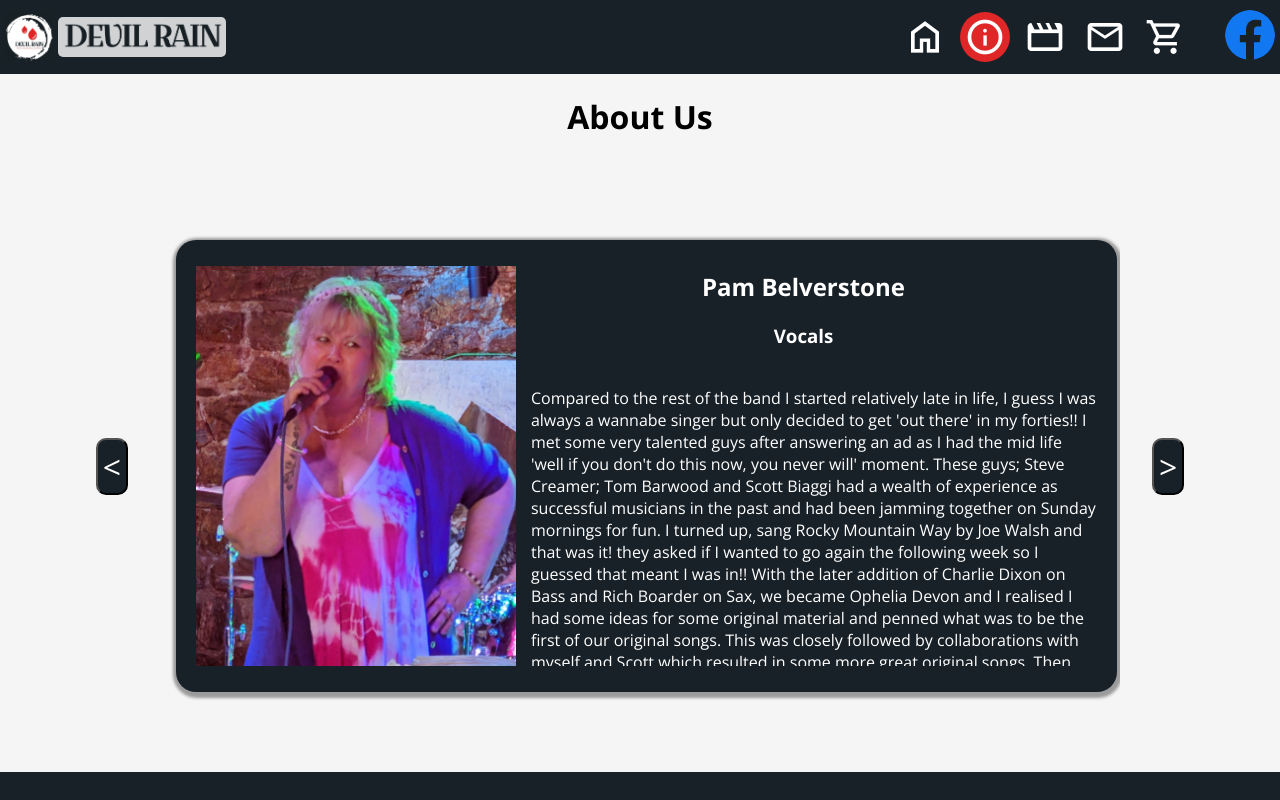
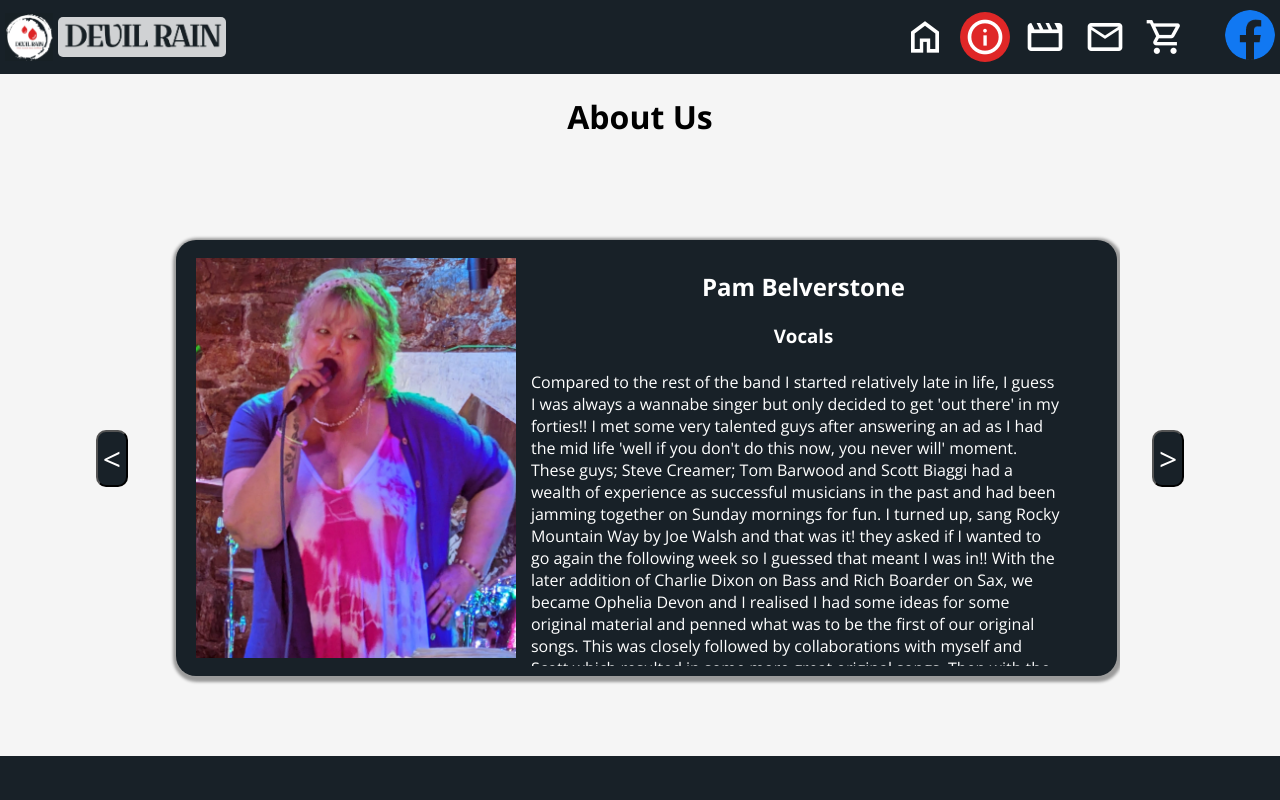
Before and after one commit to seanbelverstone/devil-rain, a React (Create React App) app: page /about in a window 1280 px wide. Built offline with nearby package versions, Linux system fonts and the light colour scheme.

Commit message:
updated the styling for the bar and moved the 'wrapper' inside of it.

```diff
--- a/src/pages/About.js
+++ b/src/pages/About.js
@@ -116,15 +116,16 @@ function About() {
 						<div className="carouselText">
 							<h2 className="memberName">{member.name}</h2>
 							<h3 className="memberRole">{member.role}</h3>
-							<div className="memberBioWrapper">
 							<Scrollbars
 								style={{ width: '100%', height: 300 }}
 								renderTrackVertical={props => <div {...props} className='track-vertical'></div>}
 								renderThumbVertical={props => <div {...props} className="thumb-vertical"/>}
 							>
+								<div className="memberBioWrapper">
 									{member.bio.split('\n').map((line, index) => (<p key={`${member.name}${index}`} className="memberBio">{line}</p>))}
+								</div>
+
 							</Scrollbars>
-							</div>
 						</div>
 					</div>
 				))}
--- a/src/pages/css/About.css
+++ b/src/pages/css/About.css
@@ -45,9 +45,9 @@
 }
 
 .memberBioWrapper {
-	max-height: 20em;
+	margin-top: -1em;
 	margin-bottom: 1em;
-	margin-right: -20px;
+	margin-right: 1em;
 }
 
 .memberBio {
```
Lines whose indentation alone changed are shown as unchanged.
